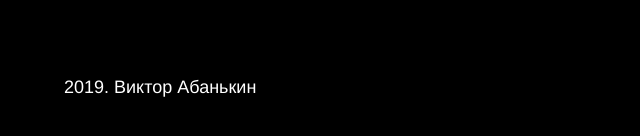
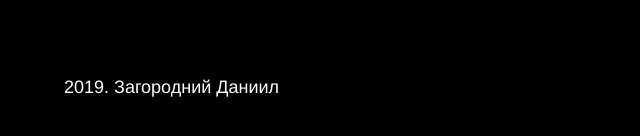
Before and after one commit to DenZass/SinglePage, a plain HTML site: page index.html in a window 1280 px wide. Shown: the part 8484-8620 px from the top of the page, 0-640 px from the left. Drawn offline with Linux system fonts and the light colour scheme.

Commit message:
добавил подпись

```diff
--- a/index.html
+++ b/index.html
@@ -265,7 +265,7 @@
 
                         <div class="footer__column_copyright">
                             <div class="logo_footer"></div>
-                            <h4 class="footer__author">2019. Виктор Абанькин</h4>
+                            <h4 class="footer__author">2019. Загородний Даниил</h4>
                         </div>
                             <div class="footer__column_info">
                                 <p class="footer__column-heading">О Практикуме</p>
```
